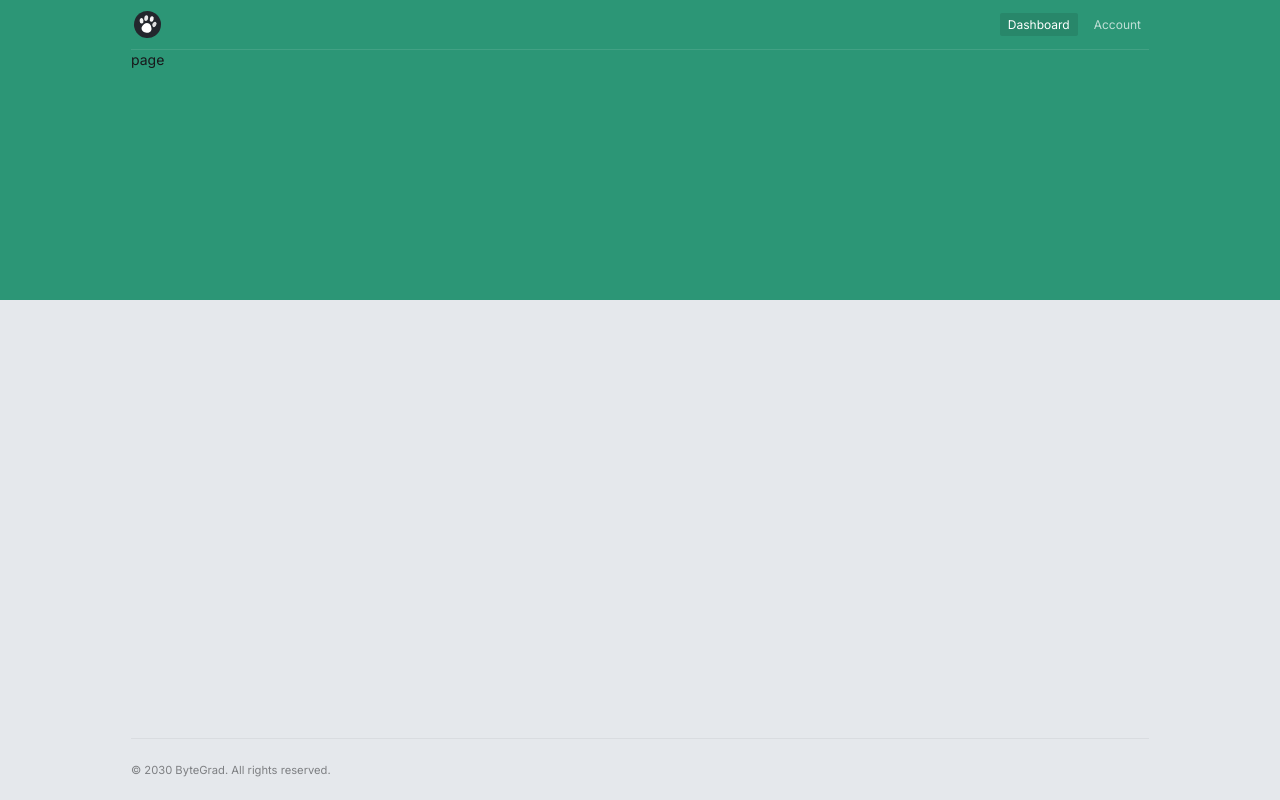
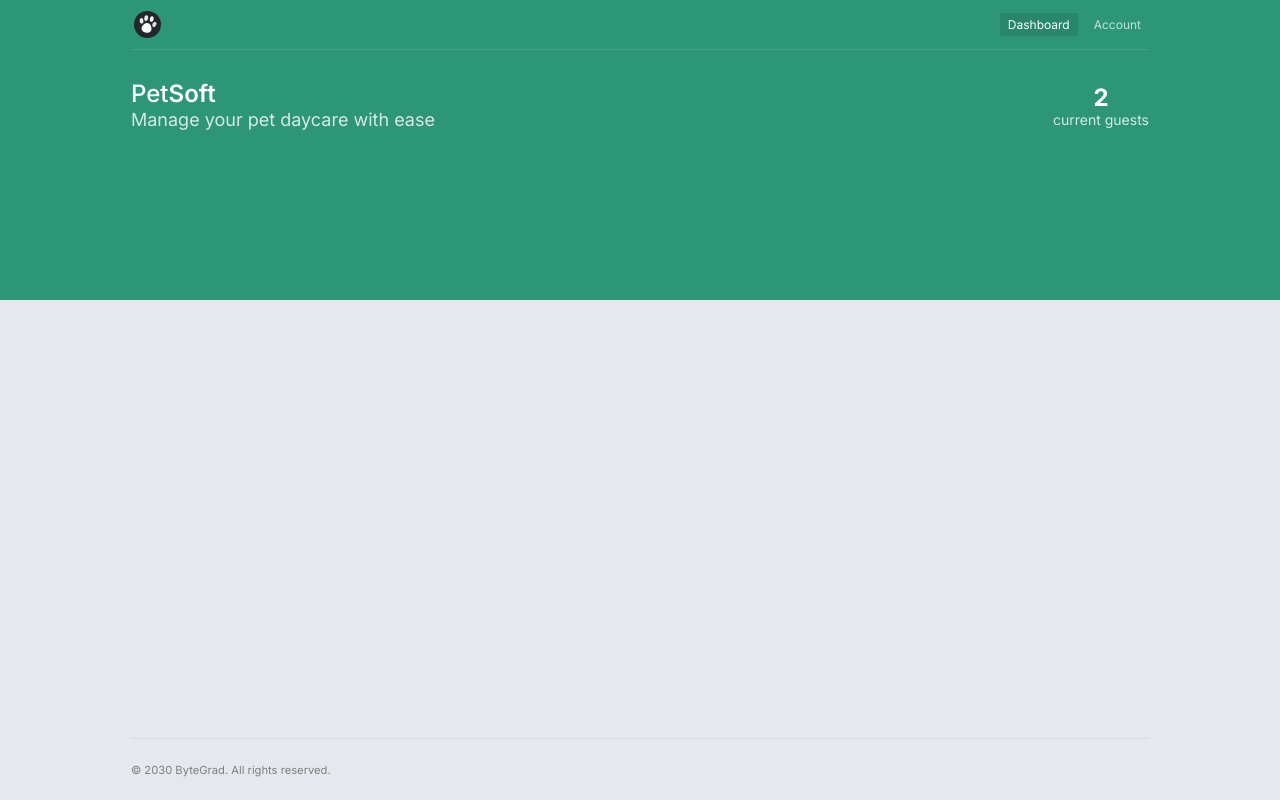
Before and after one commit to olhapanchyshyna/petsoft, a Next.js app: page /app/dashboard in a window 1280 px wide. Built offline with nearby package versions, Linux system fonts and the light colour scheme.

Commit message:
add Branding + Stats components

```diff
--- a/src/app/(app)/app/dashboard/page.tsx
+++ b/src/app/(app)/app/dashboard/page.tsx
@@ -1,7 +1,17 @@
-import React from 'react'
+import Branding from "@/components/branding";
+import Stats from "@/components/stats";
 
-export default function page() {
-	return (
-		<div>page</div>
-	)
+export default function Page() {
+  return (
+    <main>
+      <div className="flex items-center justify-between py-8 text-white">
+        <Branding />
+
+        <Stats />
+      </div>
+
+
+
+    </main>
+  );
 }
--- /dev/null
+++ b/src/components/branding.tsx
@@ -0,0 +1,12 @@
+import H1 from './H1'
+
+export default function Branding() {
+  return (
+    <section>
+      <H1>
+        Pet<span className="font-semibold">Soft</span>
+      </H1>
+      <p className="text-lg opacity-80">Manage your pet daycare with ease</p>
+    </section>
+  );
+}
--- /dev/null
+++ b/src/components/h1.tsx
@@ -0,0 +1,14 @@
+import { cn } from "@/lib/utils";
+
+type H1Props = {
+  children: React.ReactNode;
+  className?: string;
+};
+
+export default function H1({ children, className }: H1Props) {
+  return (
+    <h1 className={cn("font-medium text-2xl leading-6", className)}>
+      {children}
+    </h1>
+  );
+}
--- /dev/null
+++ b/src/components/stats.tsx
@@ -0,0 +1,10 @@
+"use client";
+
+export default function Stats() {
+  return (
+    <section className="text-center">
+      <p className="text-2xl font-bold leading-6">2</p>
+      <p className="opacity-80">current guests</p>
+    </section>
+  );
+}
```
